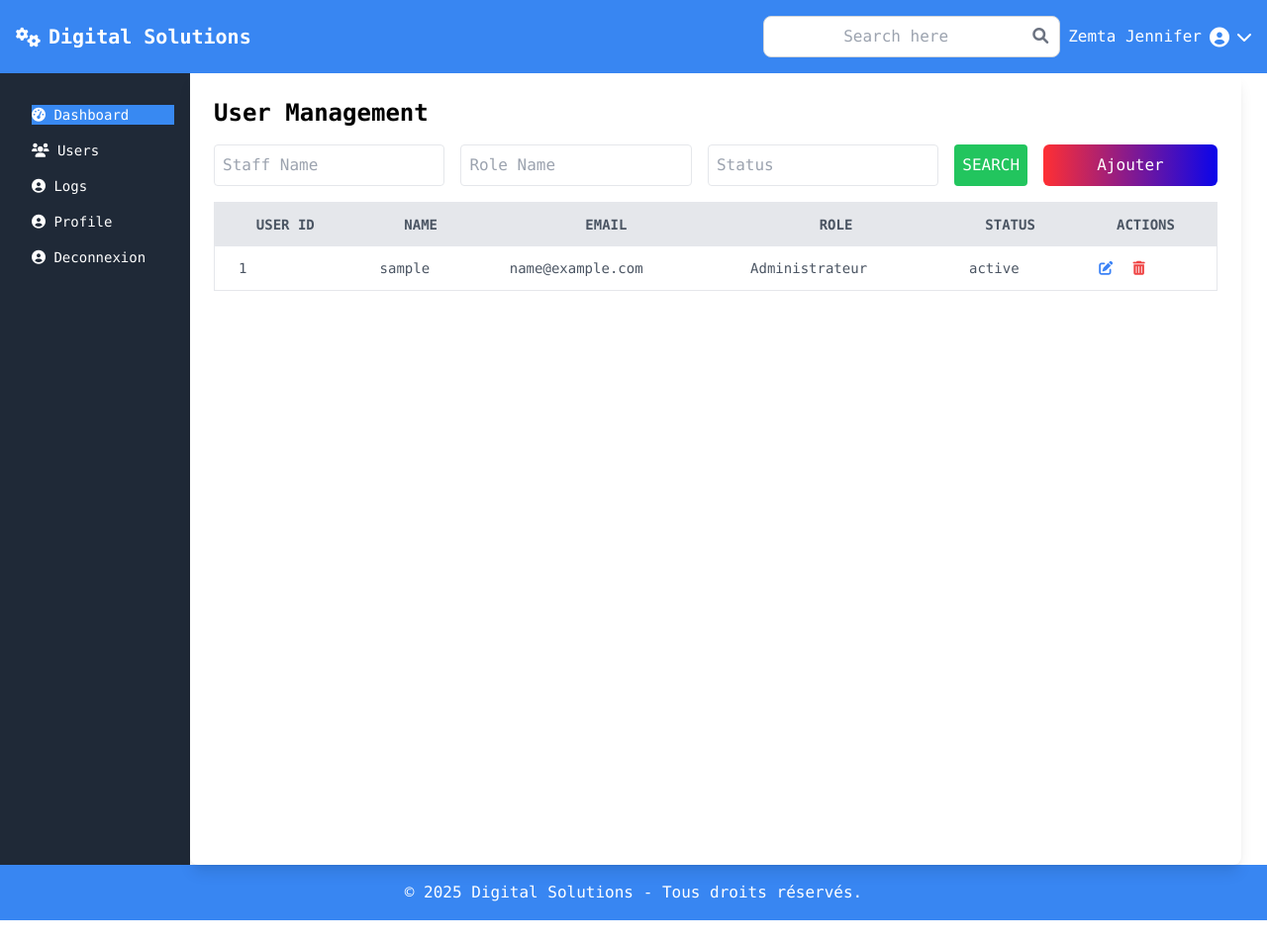
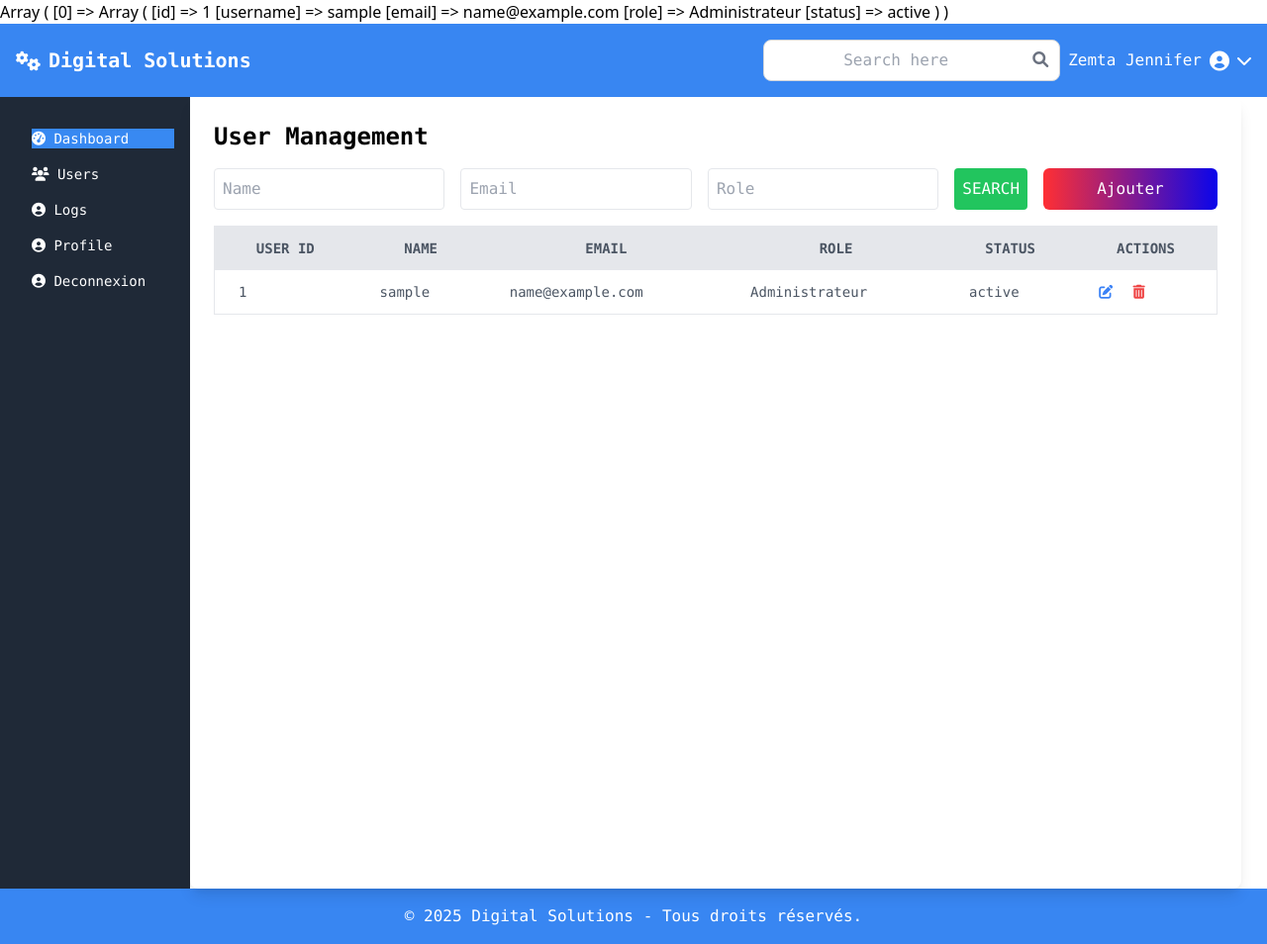
Before and after one commit to jenniferzemta/Brief4, a PHP site: page /CreateUser in a window 1280 px wide. Shown: the whole page at 99% size. Before the commit the page ends 930 px from the top, so only its background shows below. Run offline with PHP 8.4, Linux system fonts and the light colour scheme; data comes from the database, SQL or seed files in the repository; tables that the repository leaves empty hold one stand-in row (values such as "Sample post"); some libraries are stand-ins or nearby versions.

Commit message:
updatereadme

```diff
--- a/controller/AuthController.php
+++ b/controller/AuthController.php
@@ -54,7 +54,7 @@ class AuthController {
     // }
     public function login() {
         if ($_SERVER['REQUEST_METHOD'] === 'POST') {
-            $email = $_POST['email'];
+            $email = trim($_POST['email']);
             $password = $_POST['password'];
 
             // Récupérer l'utilisateur par son nom d'utilisateur
@@ -90,38 +90,7 @@ class AuthController {
         include '../views/auth/login.php';
     }
 
-//     public function Login() {
-//         if ($_SERVER['REQUEST_METHOD'] === 'POST') {
-//             $email = $_POST['email'];
-//             $password = $_POST['password'];
-
-//             $user = $this->model->getUserByEmail($email);
-
-//             if ($user && password_verify($password, $user['password'])) {
-//                 session_start();
-//                 $_SESSION['user_id'] = $user['id'];
-//                 $_SESSION['username'] = $user['username'];
-//                 $_SESSION['role'] = $user['role_id'];
-//                // $_SESSION['role']= $user['role_name'];
-//                $session_id = $this->sessionModel->logLogin($user['id']);
-//                $_SESSION['session_id'] = $session_id;
-
-//                 if ($user['role_id'] == 1){
-//                 header('Location: dashboard');
-//                 } elseif ($user['role_id'] == 2 ){
-//                     //echo "<script> alert('Connectez vous') </script>";
-//                     header('Location : home ');
-//                 }
-//                 exit();
-
-//             } else {
-//                 echo "<script>alert('Identifiants incorrects.')</script>";
-//                //header('Location : login');
-//             }
-//         } else {
-//             include '../views/auth/login.php';
-//         }
-//     }
+//
 // // deconnexion
     public function logout() {
 
--- a/controller/UserController.php
+++ b/controller/UserController.php
@@ -1,6 +1,7 @@
 <?php
 require_once '../models/UserModel.php';
 
+// constructeur
 class UserController {
     private $model;
 
@@ -10,25 +11,25 @@
 // creer
 public function CreateUser() {
     if ($_SERVER['REQUEST_METHOD'] === 'POST') {
-            $username = $_POST['username'];
-            $email = $_POST['email'];
+        $username = trim($_POST['username']);
+        $email = trim($_POST['email']);
         $password = password_hash($_POST['password'], PASSWORD_BCRYPT);
         $role_id = $_POST['role_id'];
 
         if ($this->model->usernameExists($username)) {
-                echo "Ce nom d'utilisateur est déjà pris. Veuillez en choisir un autre.";
+            echo "Ce nom d'utilisateur est déjà pris. Veuillez en choisir un autre.')";
         } else {
             if ($this->model->createUser($username, $email, $password, $role_id)) {
-                    echo "<script>alert('Utilisateur ajouté avec succès!')</script>";
+                echo "Utilisateur ajouté avec succès!";
                 header ("Location : CreateUser");
             } else {
-                    echo "<script>alert('Erreur lors de l'ajout de l'utilisateur.')</script>";
+                echo "Erreur lors de l'ajout de l'utilisateur.";
             }
         }
     } else {
         $roles = $this->model->getRoles();
            $users = $this->model->getAllUsers();
-            // print_r($users); // Affiche les utilisateurs pour vérifier
+          print_r($users); // Affiche les utilisateurs pour vérifier
         include '../views/admin/users.php';
     }
 }
@@ -53,19 +54,19 @@
 
     public function updateUser($id) {
         if ($_SERVER['REQUEST_METHOD'] == 'POST') {
-                $username = $_POST['username'];
-                $email = $_POST['email'];
+            $username =trim($_POST['username']);
+            $email = trim($_POST['email']);
             $password = password_hash($_POST['password'], PASSWORD_BCRYPT);
             $role = $_POST['role_id'];
             $status = $_POST['status'];
 
 
             if ($this->model->updateUser($id, $username, $email, $password, $role, status: $status)) {
-                    echo "<script>alert('Utilisateur modifié avec succès!')</script>";
+                echo "Utilisateur modifié avec succès! ";
                 header("Location: CreateUser");
                 exit();
             } else {
-                    echo "<script>alert('Erreur lors de la modification.')</script>";
+                echo "Erreur lors de la modification ";
             }
         }
         $roles = $this->model->getRoles();
@@ -79,13 +80,14 @@
 
     public function listeUsers() {
         $users = $this->model->getAllUsers();
-            include '../views/admin/users.php';
+        include '../Views/admin/users.php';
     }
 
 
     // delete user
     public function deleteUser($id) {
         if ($this->model->deleteUser($id)) {
+            echo "<script> alert('user supprime') </script>";
             header("Location: CreateUser");
 
         } else {
--- a/views/admin/dashboard.php
+++ b/views/admin/dashboard.php
@@ -43,11 +43,6 @@ include "C:/wamp64/www/CRUD/views/layouts/sidebar.php";
                     <h2 class="mt-2">Clients</h2>
                     <p class="text-3xl"><?= $clientCount ?></p>
                 </div>
-                <div class="bg-[#3886F2] p-6 text-white rounded-lg shadow-lg">
-                    <i class="fas fa-users fa-2x"></i>
-                    <h2 class="mt-2">Status</h2>
-                    <p class="text-3xl"></p>
-                </div>
 
 
 
--- a/views/admin/users.php
+++ b/views/admin/users.php
@@ -31,9 +31,9 @@ include "C:/wamp64/www/CRUD/views/layouts/sidebar.php";
         <h2 class="text-2xl font-semibold mb-4">User Management</h2>
 
         <div class="flex space-x-4 mb-4">
-            <input type="text" placeholder="Staff Name" class="border p-2 rounded w-1/4">
-            <input type="text" placeholder="Role Name" class="border p-2 rounded w-1/4">
-            <input type="text" placeholder="Status" class="border p-2 rounded w-1/4">
+            <input type="text" placeholder="Name" class="border p-2 rounded w-1/4">
+            <input type="text" placeholder="Email" class="border p-2 rounded w-1/4">
+            <input type="text" placeholder="Role" class="border p-2 rounded w-1/4">
             <button class="bg-green-500 text-white p-2 rounded">SEARCH</button>
             <button id="ajouter" type="submit" class="w-48 py-2 text-white bg-gradient-to-r from-[#FF2F33] to-[#0A05EB] rounded-md hover:from-red-600 hover:to-blue-600" onclick="toggleModal()" >Ajouter</button>
         </div>
--- a/views/auth/login.php
+++ b/views/auth/login.php
@@ -12,11 +12,11 @@
         <form  method="POST">
             <div class="mb-4 pb-2">
                 <label for="email" class="block text-black font-mono">Email</label>
-                <input type="email" name="email" id="email" placeholder="Enter email" class="w-full p-2 mt-2 border rounded-md focus:outline-none focus:ring-2 focus:ring-blue-500">
+                <input type="email" name="email" id="email" placeholder="Enter email" value="<?= htmlspecialchars($email ?? '') ?>"  class="w-full p-2 mt-2 border rounded-md focus:outline-none focus:ring-2 focus:ring-blue-500" required>
             </div>
             <div class="mb-4 pb-2">
                 <label for="password" class="block  text-black font-mono ">Password</label>
-                <input type="password" name="password"  id="password" placeholder="Enter Password" class="w-full p-2 mt-2 border rounded-md focus:outline-none focus:ring-2 focus:ring-blue-500">
+                <input type="password" name="password"  id="password" value="<?= htmlspecialchars($password ?? '') ?>"  placeholder="Enter Password" class="w-full p-2 mt-2 border rounded-md focus:outline-none focus:ring-2 focus:ring-blue-500" required>
             </div>
             <!-- <div class="flex justify-between items-center pb-2 mb-4">
                 <a href="#" class="text-sm font-mono text-right text-gray-500 hover:text-blue-600">Forgot password?</a>
--- a/views/clients/history.php
+++ b/views/clients/history.php
@@ -25,7 +25,7 @@ include "C:/wamp64/www/CRUD/views/layouts/header.php";
 
         <!-- Menu déroulant caché par défaut -->
         <div id="dropdown" class="hidden absolute right-0 mt-10 w-40 bg-white border border-gray-300 rounded-lg shadow-lg ">
-            <a href="logout" class=" px-4 py-2 mt-10 text- hover:bg-gray-200">Déconnexion</a>
+            <a href="logout" class=" px-4 py-2 mt-10 text-[#0A05EB] hover:bg-gray-200">Déconnexion</a>
         </div>
                 </div>
             </div>
--- a/views/clients/home.php
+++ b/views/clients/home.php
@@ -48,19 +48,19 @@
             <h2 class="text-3xl font-bold text-center mb-8">Nos modèles de CV</h2>
             <div id="cv-carousel" class="grid md:grid-cols-3 gap-8 overflow-hidden">
                 <div class="cv-model bg-white p-4 shadow-lg rounded-lg text-center">
-                    <img src="images/p.jpg" alt="Modèle 2" class="w-full h-64 object-cover rounded-lg">
+                    <img src="../public/assets/images/p2.jpg" alt="Modèle 2" class="w-full h-64 object-cover rounded-lg">
                     <h3 class="text-xl font-semibold mt-4">Modèle Moderne</h3>
                     <button class="mt-4 bg-yellow-500 text-white px-4 py-2 rounded"><a href="../cv2.html">Choisir</a></button>
                 </div>
 
                 <div class="cv-model bg-white p-4 shadow-lg rounded-lg text-center">
-                    <img src="images/p2.jpg" alt="Modèle 3" class="w-full h-64 object-cover rounded-lg">
+                    <img src="../public/assets/images/p.jpg" alt="Modèle 3" class="w-full h-64 object-cover rounded-lg">
                     <h3 class="text-xl font-semibold mt-4">Modèle Classique</h3>
                     <button class="mt-4 bg-blue-500 text-white px-4 py-2 rounded"><a href="../in.html">Choisir</a></button>
                 </div>
 
                 <div class="cv-model bg-white p-4 shadow-lg rounded-lg text-center">
-                    <img src="images/p1.jpg" alt="Modèle 1" class="w-full h-64 object-cover rounded-lg">
+                    <img src="../public/assets/images/p1.jpg" alt="Modèle 1" class="w-full h-64 object-cover rounded-lg">
                     <h3 class="text-xl font-semibold mt-4">Modèle Élégant</h3>
                     <button class="mt-4 bg-gray-900 text-white px-4 py-2 rounded"><a href= "../cv.html">Choisir</a></button>
                 </div>
--- a/views/clients/updateprofile.php
+++ b/views/clients/updateprofile.php
@@ -42,7 +42,7 @@ include "C:/wamp64/www/CRUD/views/layouts/header.php";
             <div class="py-4 space-y-3">
                 <div class="flex justify-between">
                     <span class="text-gray-500">Nom</span>
-                    <input type="text" name="username" value="<?= htmlspecialchars($user['username']) ?>" class="border rounded p-1">
+                    <input type="text" name="username" minlength="4"  value="<?= htmlspecialchars($user['username']) ?>" class="border rounded p-1">
                 </div>
                 <div class="flex justify-between">
                     <span class="text-gray-500">Email</span>
```
Also changed, not shown: controller/AdminController.php (+0 -11 lines), README.md, config/bd.sql (renamed from config/Untitled-1.sql), public/assets/images/p.jpg (added), public/assets/images/p1.jpg (added), public/assets/images/p2.jpg (added). Lines whose indentation alone changed are shown as unchanged.
